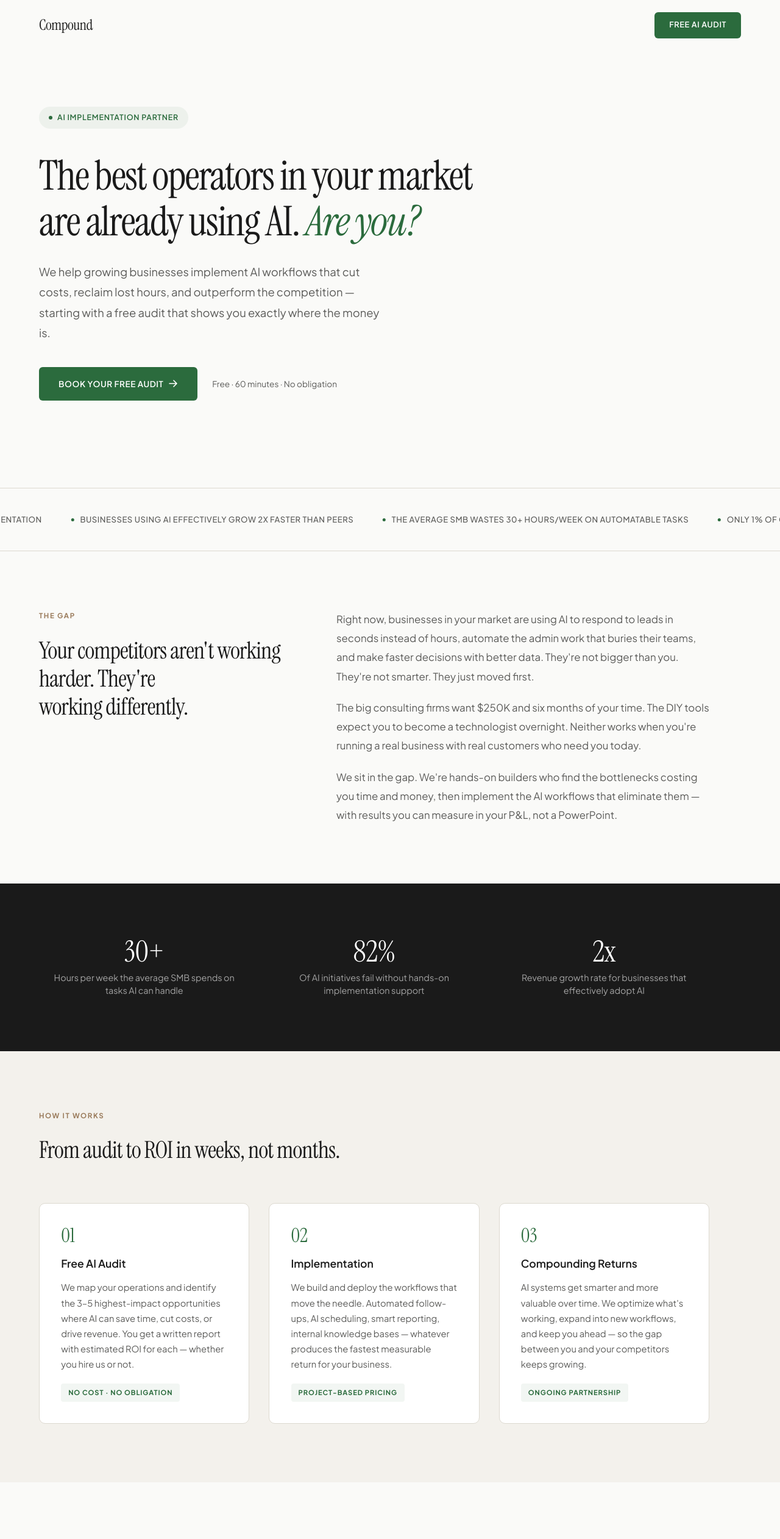
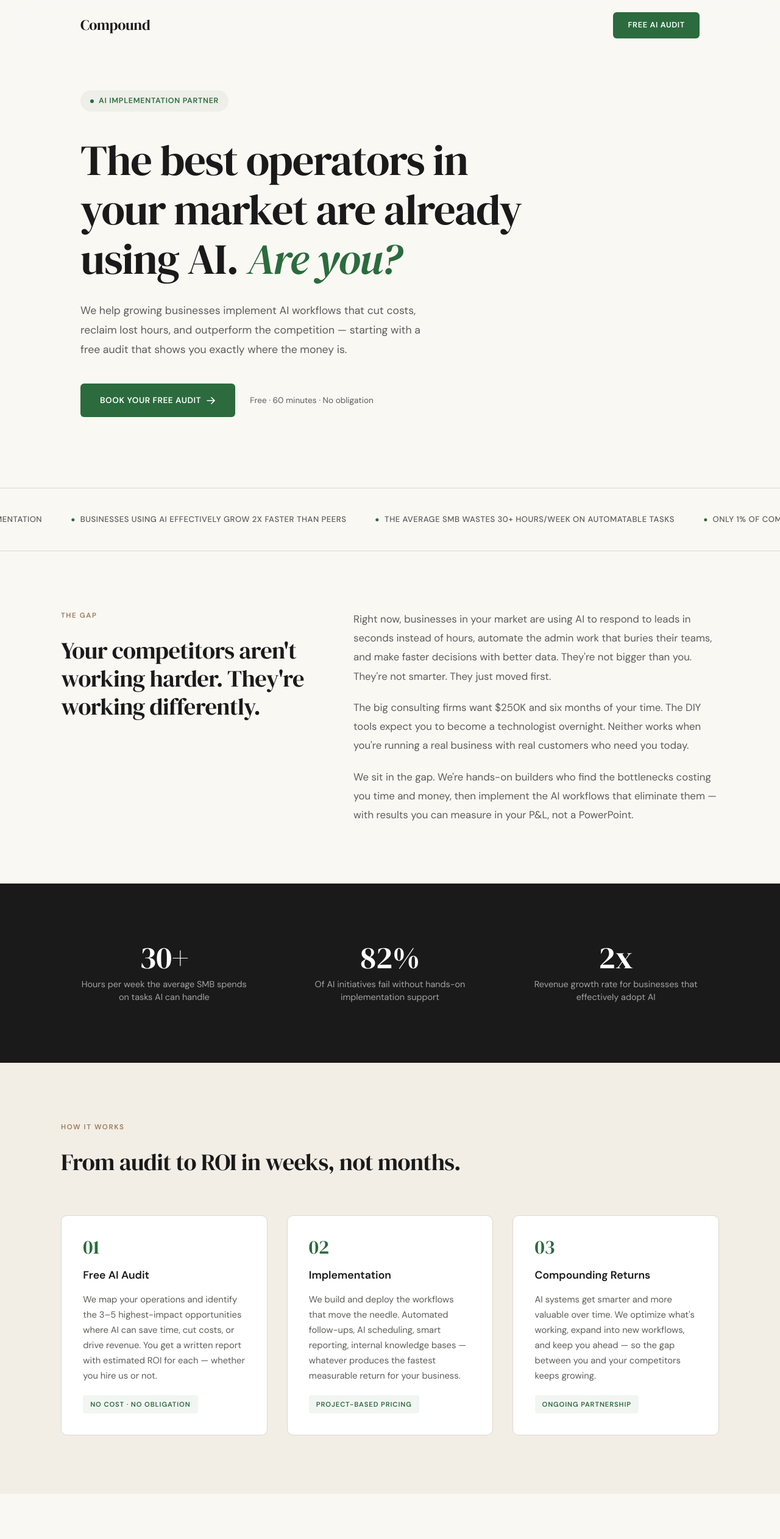
Before and after one commit to ChrisMalmborg/compoundconsulting.co, a plain HTML site: page index.html in a window 1280 px wide. Shown: the top 2524 px of the page at 61% size. Drawn offline with Linux system fonts and the light colour scheme.

Commit message:
v3 - centered layout, heavier fonts

```diff
--- a/index.html
+++ b/index.html
@@ -7,11 +7,11 @@
     <meta name="description" content="We help businesses implement AI tools and workflows that save time, reduce costs, and grow revenue. Starting with a free AI audit.">
     <link rel="preconnect" href="https://fonts.googleapis.com">
     <link rel="preconnect" href="https://fonts.gstatic.com" crossorigin>
-    <link href="https://fonts.googleapis.com/css2?family=Instrument+Serif:ital@0;1&family=Plus+Jakarta+Sans:ital,wght@0,400;0,500;0,600;0,700;1,400&display=swap" rel="stylesheet">
+    <link href="https://fonts.googleapis.com/css2?family=DM+Serif+Display:ital@0;1&family=DM+Sans:ital,opsz,wght@0,9..40,400;0,9..40,500;0,9..40,600;1,9..40,400&display=swap" rel="stylesheet">
     <style>
         :root {
-            --bg: #FAFAF8;
-            --bg-alt: #F3F1EC;
+            --bg: #FAF8F3;
+            --bg-alt: #F2EEE5;
             --text: #1A1A1A;
             --text-secondary: #5C5C5A;
             --accent: #2B6B3D;
@@ -20,31 +20,34 @@
             --warm: #9A7B5B;
             --border: #DDD9D0;
             --white: #FFFFFF;
-            --shadow-sm: 0 1px 3px rgba(0,0,0,0.04);
             --shadow-md: 0 4px 24px rgba(0,0,0,0.06);
+            --max-w: 1080px;
         }
 
         * { margin: 0; padding: 0; box-sizing: border-box; }
         html { font-size: 16px; scroll-behavior: smooth; }
 
         body {
-            font-family: 'Plus Jakarta Sans', -apple-system, sans-serif;
+            font-family: 'DM Sans', -apple-system, sans-serif;
             background: var(--bg);
             color: var(--text);
             line-height: 1.7;
             -webkit-font-smoothing: antialiased;
         }
 
+        /* ── UTILITY ── */
+        .container {
+            max-width: var(--max-w);
+            margin: 0 auto;
+            width: 100%;
+        }
+
         /* ── NAV ── */
         nav {
-            display: flex;
-            justify-content: space-between;
-            align-items: center;
-            padding: 1.25rem 5vw;
             position: fixed;
             top: 0; left: 0; right: 0;
             z-index: 100;
-            background: rgba(250, 250, 248, 0.92);
+            background: rgba(250, 248, 243, 0.92);
             backdrop-filter: blur(16px);
             -webkit-backdrop-filter: blur(16px);
             border-bottom: 1px solid transparent;
@@ -52,12 +55,21 @@
         }
         nav.scrolled { border-bottom-color: var(--border); }
 
+        .nav-inner {
+            display: flex;
+            justify-content: space-between;
+            align-items: center;
+            padding: 1.25rem 2rem;
+            max-width: var(--max-w);
+            margin: 0 auto;
+        }
+
         .logo {
-            font-family: 'Instrument Serif', serif;
+            font-family: 'DM Serif Display', serif;
             font-size: 1.5rem;
             color: var(--text);
             text-decoration: none;
-            letter-spacing: -0.02em;
+            letter-spacing: -0.01em;
         }
 
         .nav-cta {
@@ -84,8 +96,9 @@
             display: flex;
             flex-direction: column;
             justify-content: center;
-            padding: 8rem 5vw 6rem;
-            max-width: 880px;
+            padding: 8rem 2rem 6rem;
+            max-width: var(--max-w);
+            margin: 0 auto;
         }
 
         .hero-badge {
@@ -112,13 +125,14 @@
         }
 
         .hero h1 {
-            font-family: 'Instrument Serif', serif;
+            font-family: 'DM Serif Display', serif;
             font-weight: 400;
-            font-size: clamp(2.8rem, 5.5vw, 4.2rem);
-            line-height: 1.12;
-            letter-spacing: -0.025em;
+            font-size: clamp(2.8rem, 5.5vw, 4.4rem);
+            line-height: 1.15;
+            letter-spacing: -0.02em;
             color: var(--text);
             margin-bottom: 1.75rem;
+            max-width: 780px;
         }
         .hero h1 em {
             font-style: italic;
@@ -126,7 +140,8 @@
         }
 
         .hero-sub {
-            font-size: 1.15rem;
+            font-size: 1.1rem;
+            font-weight: 400;
             line-height: 1.8;
             color: var(--text-secondary);
             max-width: 580px;
@@ -144,6 +159,7 @@
             display: inline-flex;
             align-items: center;
             gap: 0.5rem;
+            font-family: 'DM Sans', sans-serif;
             font-size: 0.85rem;
             font-weight: 600;
             letter-spacing: 0.04em;
@@ -205,18 +221,24 @@
         }
 
         /* ── SECTIONS ── */
-        .section { padding: 6rem 5vw; }
+        .section {
+            padding: 6rem 2rem;
+        }
+
+        .section-inner {
+            max-width: var(--max-w);
+            margin: 0 auto;
+        }
 
         .section-grid {
             display: grid;
             grid-template-columns: 0.8fr 1.2fr;
             gap: 5rem;
-            max-width: 1100px;
         }
 
         .section-label {
             font-size: 0.72rem;
-            font-weight: 700;
+            font-weight: 600;
             letter-spacing: 0.14em;
             text-transform: uppercase;
             color: var(--warm);
@@ -224,11 +246,11 @@
         }
 
         .section-heading {
-            font-family: 'Instrument Serif', serif;
+            font-family: 'DM Serif Display', serif;
             font-weight: 400;
             font-size: clamp(1.9rem, 3vw, 2.5rem);
             line-height: 1.2;
-            letter-spacing: -0.02em;
+            letter-spacing: -0.015em;
         }
 
         .section-text {
@@ -238,23 +260,29 @@
         }
         .section-text p + p { margin-top: 1.3rem; }
 
-        .divider { width: 100%; height: 1px; background: var(--border); }
+        .divider {
+            max-width: var(--max-w);
+            margin: 0 auto;
+            height: 1px;
+            background: var(--border);
+        }
 
         /* ── STATS ── */
         .stats-section {
             background: var(--text);
-            padding: 4rem 5vw;
+            padding: 4.5rem 2rem;
         }
         .stats-grid {
             display: grid;
             grid-template-columns: repeat(3, 1fr);
             gap: 2rem;
-            max-width: 1100px;
+            max-width: var(--max-w);
+            margin: 0 auto;
         }
         .stat-card { text-align: center; padding: 1.5rem; }
         .stat-number {
-            font-family: 'Instrument Serif', serif;
-            font-size: 3rem;
+            font-family: 'DM Serif Display', serif;
+            font-size: 3.2rem;
             color: var(--white);
             line-height: 1;
             margin-bottom: 0.5rem;
@@ -271,7 +299,6 @@
             display: grid;
             grid-template-columns: repeat(3, 1fr);
             gap: 2rem;
-            max-width: 1100px;
             margin-top: 4rem;
         }
         .process-card {
@@ -286,7 +313,7 @@
             box-shadow: var(--shadow-md);
         }
         .process-number {
-            font-family: 'Instrument Serif', serif;
+            font-family: 'DM Serif Display', serif;
             font-size: 2rem;
             color: var(--accent);
             line-height: 1;
@@ -305,7 +332,7 @@
         .process-tag {
             display: inline-block;
             font-size: 0.7rem;
-            font-weight: 700;
+            font-weight: 600;
             letter-spacing: 0.08em;
             text-transform: uppercase;
             color: var(--accent);
@@ -390,10 +417,14 @@
 
         /* ── CTA ── */
         .cta-section {
-            padding: 7rem 5vw;
+            padding: 7rem 2rem;
             text-align: center;
             background: var(--text);
             color: var(--white);
+        }
+        .cta-inner {
+            max-width: var(--max-w);
+            margin: 0 auto;
         }
         .cta-section .section-heading {
             color: var(--white);
@@ -409,6 +440,7 @@
             display: inline-flex;
             align-items: center;
             gap: 0.5rem;
+            font-family: 'DM Sans', sans-serif;
             font-size: 0.85rem;
             font-weight: 600;
             letter-spacing: 0.04em;
@@ -432,14 +464,18 @@
 
         /* ── FOOTER ── */
         footer {
-            padding: 2.5rem 5vw;
             border-top: 1px solid var(--border);
+        }
+        .footer-inner {
+            max-width: var(--max-w);
+            margin: 0 auto;
+            padding: 2.5rem 2rem;
             display: flex;
             justify-content: space-between;
             align-items: center;
         }
         .footer-brand {
-            font-family: 'Instrument Serif', serif;
+            font-family: 'DM Serif Display', serif;
             font-size: 1.1rem;
         }
         .footer-contact {
@@ -465,20 +501,20 @@
 
         /* ── RESPONSIVE ── */
         @media (max-width: 768px) {
-            nav { padding: 1rem 6vw; }
-            .hero { padding: 7rem 6vw 4rem; min-height: auto; }
-            .section { padding: 4rem 6vw; }
+            .nav-inner { padding: 1rem 1.5rem; }
+            .hero { padding: 7rem 1.5rem 4rem; min-height: auto; }
+            .section { padding: 4rem 1.5rem; }
             .section-grid { grid-template-columns: 1fr; gap: 2rem; }
             .stats-grid { grid-template-columns: 1fr; gap: 1rem; }
-            .stats-section { padding: 3rem 6vw; }
+            .stats-section { padding: 3rem 1.5rem; }
             .process-grid { grid-template-columns: 1fr; gap: 1.5rem; margin-top: 2.5rem; }
             .who-grid { grid-template-columns: 1fr; }
-            .cta-section { padding: 5rem 6vw; }
-            footer {
+            .cta-section { padding: 5rem 1.5rem; }
+            .footer-inner {
                 flex-direction: column;
                 gap: 1rem;
                 text-align: center;
-                padding: 2rem 6vw;
+                padding: 2rem 1.5rem;
             }
             .hero-cta-row {
                 flex-direction: column;
@@ -491,8 +527,10 @@
 
     <!-- NAV -->
     <nav id="navbar">
+        <div class="nav-inner">
             <a href="#" class="logo">Compound</a>
             <a href="#contact" class="nav-cta">Free AI Audit</a>
+        </div>
     </nav>
 
     <!-- HERO -->
@@ -527,6 +565,7 @@
 
     <!-- PROBLEM -->
     <section class="section fade-in">
+        <div class="section-inner">
             <div class="section-grid">
                 <div>
                     <div class="section-label">The Gap</div>
@@ -542,6 +581,7 @@
                     <p>
                         We sit in the gap. We're hands-on builders who find the bottlenecks costing you time and money, then implement the AI workflows that eliminate them — with results you can measure in your P&L, not a PowerPoint.
                     </p>
+                </div>
             </div>
         </div>
     </section>
@@ -566,6 +606,7 @@
 
     <!-- PROCESS -->
     <section class="section process-section fade-in">
+        <div class="section-inner">
             <div class="section-label">How It Works</div>
             <h2 class="section-heading">From audit to ROI in weeks, not&nbsp;months.</h2>
             <div class="process-grid">
@@ -594,10 +635,12 @@
                     <span class="process-tag">Ongoing partnership</span>
                 </div>
             </div>
+        </div>
     </section>
 
     <!-- WHO WE WORK WITH -->
     <section class="section fade-in">
+        <div class="section-inner">
             <div class="who-intro">
                 <div class="section-label">Who This Is For</div>
                 <h2 class="section-heading">Built for owners who refuse to be outworked — or&nbsp;outsmarted.</h2>
@@ -621,12 +664,14 @@
                     <span>You know AI matters but don't have time to figure it out on top of everything else</span>
                 </div>
             </div>
+        </div>
     </section>
 
     <div class="divider"></div>
 
     <!-- FAQ -->
     <section class="section faq-section fade-in">
+        <div class="section-inner">
             <div class="section-label">Common Questions</div>
             <h2 class="section-heading">Straight answers.</h2>
             <div class="faq-list">
@@ -685,10 +730,12 @@
                     </div>
                 </div>
             </div>
+        </div>
     </section>
 
     <!-- CTA -->
     <section class="cta-section fade-in" id="contact">
+        <div class="cta-inner">
             <div class="section-label" style="color: rgba(255,255,255,0.4);">Get Started</div>
             <h2 class="section-heading">Your competitors won't wait.<br>Neither should you.</h2>
             <p class="section-text">
@@ -699,25 +746,26 @@
                 <svg xmlns="http://www.w3.org/2000/svg" width="16" height="16" fill="none" viewBox="0 0 24 24" stroke-width="2.5" stroke="currentColor"><path stroke-linecap="round" stroke-linejoin="round" d="M13.5 4.5L21 12m0 0l-7.5 7.5M21 12H3" /></svg>
             </a>
             <div class="cta-note">Free · 60 minutes · No obligation</div>
+        </div>
     </section>
 
     <!-- FOOTER -->
     <footer>
+        <div class="footer-inner">
             <div class="footer-brand">Compound</div>
             <div class="footer-contact">
                 <a href="mailto:chris@compoundconsulting.co">chris@compoundconsulting.co</a>&ensp;·&ensp;San Francisco, CA
+            </div>
         </div>
     </footer>
 
     <!-- SCRIPTS -->
     <script>
-        // Nav scroll
         const nav = document.getElementById('navbar');
         window.addEventListener('scroll', () => {
             nav.classList.toggle('scrolled', window.scrollY > 40);
         });
 
-        // Fade-in observer
         const observer = new IntersectionObserver((entries) => {
             entries.forEach(entry => {
                 if (entry.isIntersecting) entry.target.classList.add('visible');
@@ -725,7 +773,6 @@
         }, { threshold: 0.1 });
         document.querySelectorAll('.fade-in').forEach(el => observer.observe(el));
 
-        // FAQ accordion
         document.querySelectorAll('.faq-question').forEach(btn => {
             btn.addEventListener('click', () => {
                 const item = btn.parentElement;
```
Lines whose indentation alone changed are shown as unchanged.
